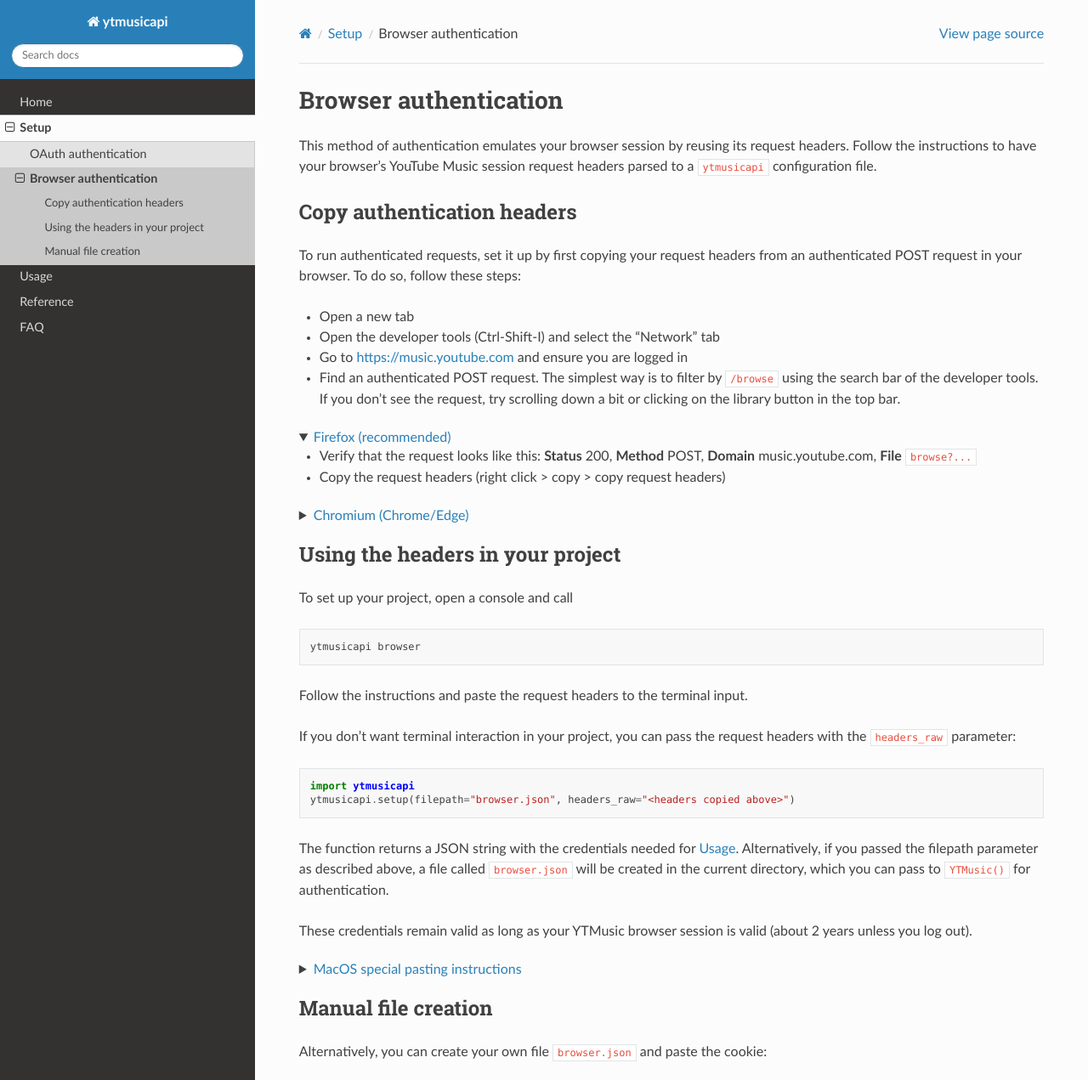
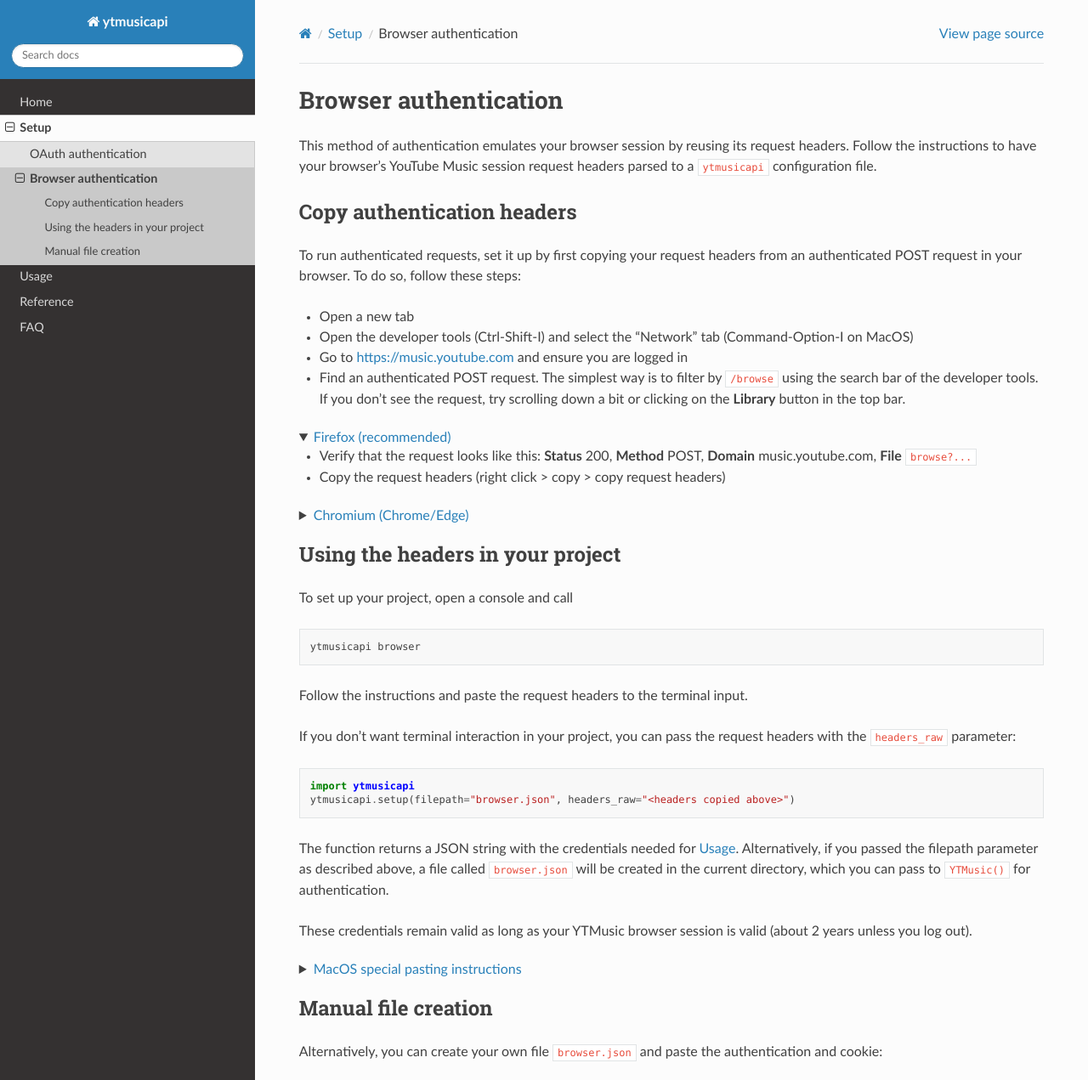
Before and after one commit to sigma67/ytmusicapi, a Sphinx documentation site: the page built from docs/source/setup/browser.rst, in a window 1280 px wide and 1400 px high, cut to the strip 0-1271 px from the top of the window. Shown: the whole strip at 85% size. Built offline with Sphinx 7.4.7 and the Read the Docs theme 3.1.0, drawn with Linux system fonts in a browser that asks for light colours; pages that are not in the unit, such as notebooks, are missing from menus; the version number could not be read and is left out.

Commit message:
docs: Improve browser authentication instructions for Chrome (#833)
* docs: enhance browser authentication instructions for Chrome

* docs: update Chrome header extraction instructions for clarity

* docs: refine browser authentication instructions and update example headers

```diff
--- a/docs/source/setup/browser.rst
+++ b/docs/source/setup/browser.rst
@@ -12,10 +12,10 @@
 To do so, follow these steps:
 
 - Open a new tab
-- Open the developer tools (Ctrl-Shift-I) and select the "Network" tab
+- Open the developer tools (Ctrl-Shift-I) and select the "Network" tab (Command-Option-I on MacOS)
 - Go to https://music.youtube.com and ensure you are logged in
 - Find an authenticated POST request. The simplest way is to filter by ``/browse`` using the search bar of the developer tools.
-  If you don't see the request, try scrolling down a bit or clicking on the library button in the top bar.
+  If you don't see the request, try scrolling down a bit or clicking on the **Library** button in the top bar.
 
 .. raw:: html
 
@@ -40,6 +40,10 @@
 
     - Verify that the request looks like this: **Status** 200, **Name** ``browse?...``
     - Click on the Name of any matching request. In the "Headers" tab, scroll to the section "Request headers" and copy everything starting from "accept: \*/\*" to the end of the section
+    - On new versions of Chrome, right click on the name and "Copy as fetch (Node.js)". Use a text editor to delete everything except the following:
+
+.. literalinclude:: headers_auth.json.example
+  :language: JSON
 
 .. raw:: html
 
@@ -87,7 +91,7 @@
 Manual file creation
 --------------------
 
-Alternatively, you can create your own file ``browser.json`` and paste the cookie:
+Alternatively, you can create your own file ``browser.json`` and paste the authentication and cookie:
 
 .. literalinclude:: headers_auth.json.example
   :language: JSON
```
Also changed, not shown: 1 other file.
